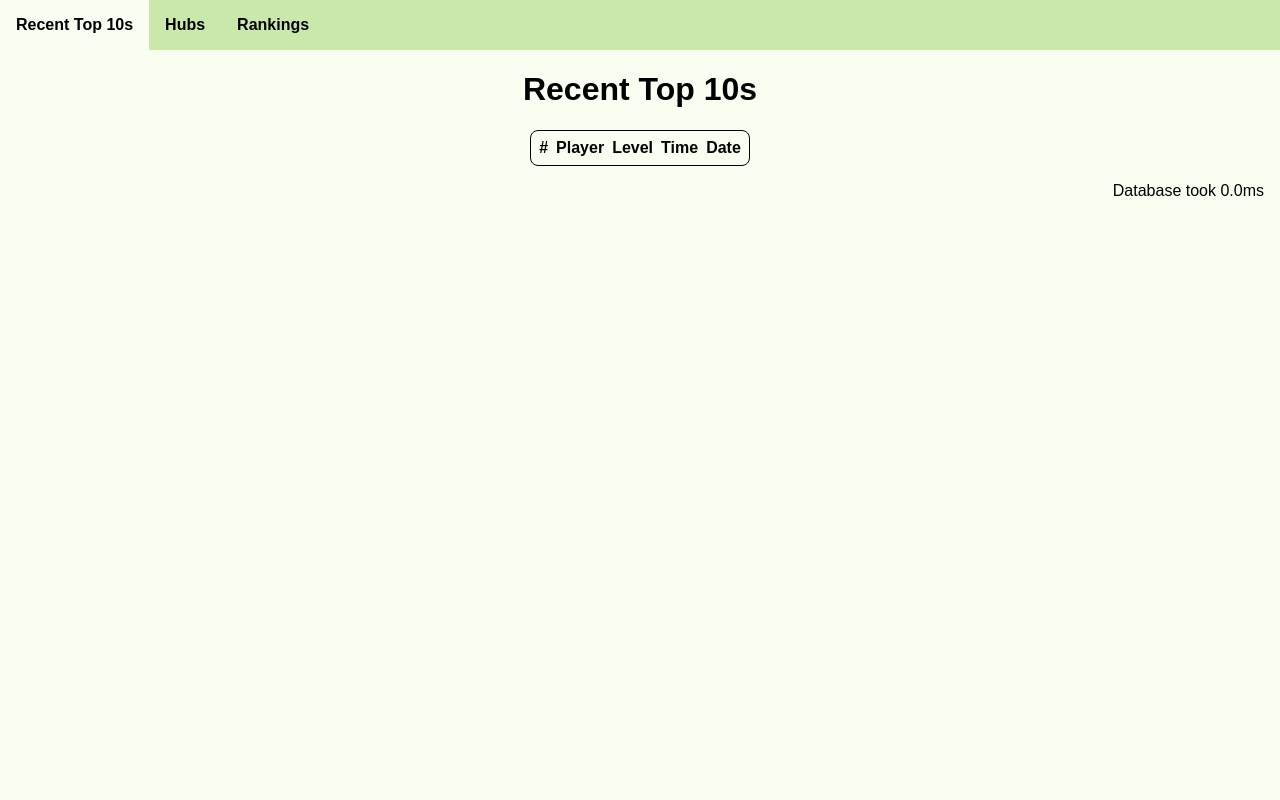
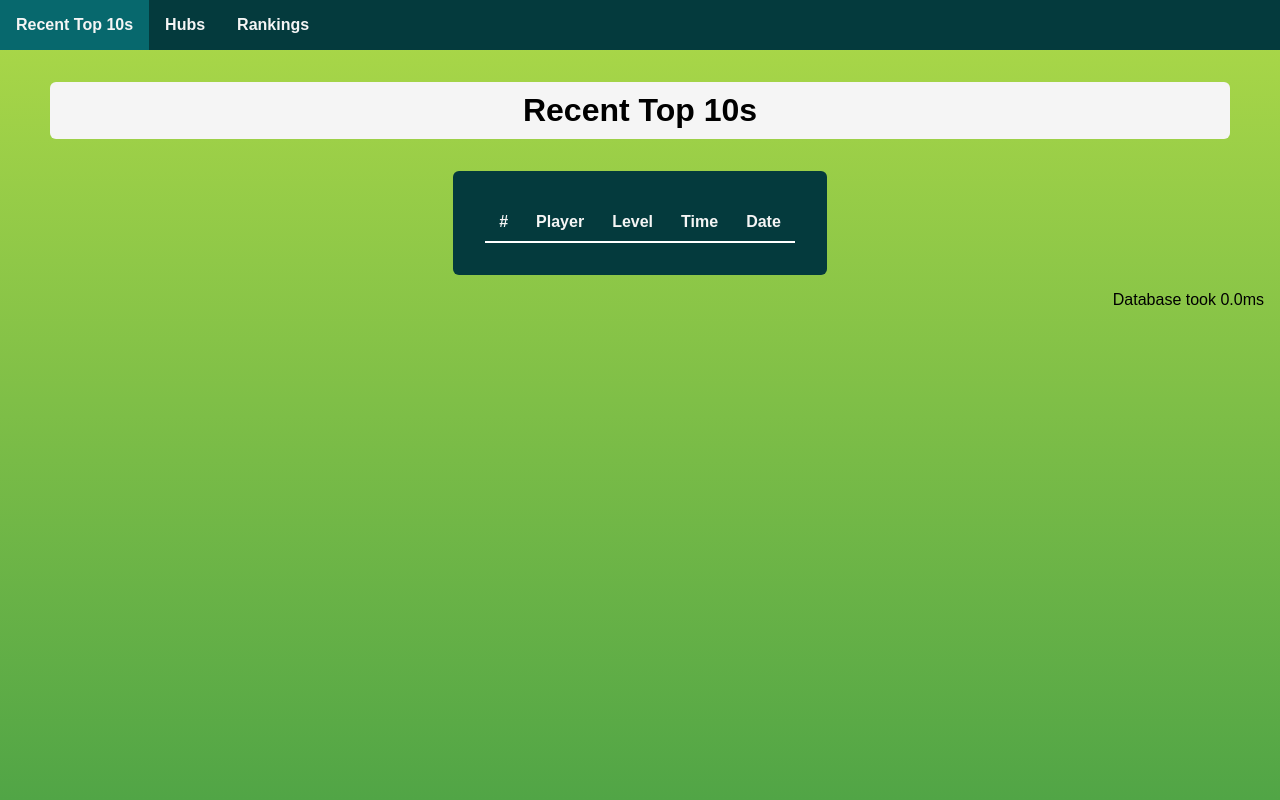
Before and after one commit to AlexMorson/bird-site, a Flask app: page / in a window 1280 px wide. Run offline with Flask 2, Linux system fonts and the light colour scheme; data that the repository does not hold is empty; style sheets or scripts are compiled from the project's sources.

Commit message:
Redesign colors, tweak layout

```diff
--- a/bird/static/style.less
+++ b/bird/static/style.less
@@ -1,31 +1,56 @@
-@background: #f8fff1;
+@background: linear-gradient(to bottom, #add948, #51a546);
+@box-bg: #043a3d;
+@box-fg: whitesmoke;
+@title-bg: whitesmoke;
+@title-fg: black;
 
 body {
-  background-color: @background;
+  background: @background;
   font-family: sans-serif;
   margin: 0;
+  min-height: 100vh;
+}
+
+main {
+  padding: 0 20px;
 }
 
 nav {
   display: flex;
   width: 100%;
-  background: #cae8ac;
+  background: @box-bg;
 
   a {
     padding: 1em;
-    color: black;
+    color: @box-fg;
     font-weight: bold;
     text-decoration: none;
 
     &:hover {
-      background: @background;
+      background-color: lighten(@box-bg, 10%);
     }
   }
 }
 
-.database-time {
-  text-align: right;
-  padding-right: 1em;
+header {
+  font-weight: bold;
+  margin: 2rem 0;
+
+  display: flex;
+  flex-flow: row nowrap;
+  justify-content: center;
+
+  h1 {
+    background: @title-bg;
+    color: @title-fg;
+
+    display: inline;
+    flex-grow: 1;
+    padding: 10px 20px;
+    margin: 0 50px;
+    white-space: nowrap;
+    border-radius: 6px;
+  }
 }
 
 .page-name, .leaderboard-name, .hub-name {
@@ -37,81 +62,83 @@
   flex-wrap: wrap;
   justify-content: center;
   align-items: start;
-  gap: 1rem;
+  gap: 2rem;
   padding: 0 0.2rem;
 }
 
 .vertical-flow {
   display: flex;
-  flex-direction: column;
-  gap: 1rem;
-  padding: 0 0.2rem 0.2rem;
+  flex-flow: column nowrap;
+  align-items: center;
+  gap: 2rem;
 }
 
 .box {
-  padding: 0.5rem;
-  border: 1px solid black;
-  border-radius: 0.5rem;
+  padding: 2rem;
+  border-radius: 6px;
+  background-color: @box-bg;
+  color: @box-fg;
+  a {
+    color: @box-fg;
+    text-decoration: none;
+    &:hover {
+      text-decoration: underline;
+    }
   }
 
-.grid {
-  display: grid;
-  column-gap: 0.5rem;
-  row-gap: 0.5rem;
+  &.inner-box {
+    padding: 0;
+    width: 100%;
+  }
 }
 
-.row {
-  display: contents;
+table {
+  border-collapse: collapse;
+  width: 100%;
+
+  td, th {
+    padding: 10px 14px;
+    white-space: nowrap;
+    overflow: hidden;
+    text-overflow: ellipsis;
+    max-width:  200px;
   }
 
-.header {
+  thead {
+    border-bottom: 2px solid white;
+  }
+  tbody {
+    tr {
+      &:nth-child(even) {
+        background: linear-gradient(to right, @box-bg, lighten(@box-bg, 2%) 5%, lighten(@box-bg, 2%) 95%, @box-bg);
+      }
+    }
+  }
+
+  .rank {
+    text-align: left;
     font-weight: bold;
   }
-
-.rank, .player, .time, .date, .level, .points, .dummy {
-  margin: 0;
+  .player {
+    text-align: left;
   }
-
-.rank, .points {
-  justify-self: center;
+  .level {
+    text-align: left;
   }
-
   .time {
-  justify-self: right;
+    text-align: center;
   }
-
-.player, .level {
-  max-width: 15rem;
-  white-space: nowrap;
-  overflow: hidden;
-  width: 100%;
+  .date {
+    text-align: right;
   }
-
-#level-leaderboard .grid {
-  grid-template-columns: max-content auto max-content max-content;
 }
 
 #recent-top-10 {
-  .grid {
-    grid-template-columns: max-content auto max-content max-content max-content;
-  }
-
-  @media screen and (max-width: 500px) {
-    .grid {
-      grid-template-columns: max-content auto max-content;
-    }
+  @media screen and (max-width: 600px) {
     .time, .date {
       display: none;
     }
   }
-}
-
-#rankings .grid {
-  grid-template-columns: max-content auto max-content;
-}
-
-#user-profile .grid {
-  grid-template-columns: max-content auto max-content max-content;
 }
 
 #hubs {
@@ -125,6 +152,11 @@
   }
 
   .vertical-flow {
-    align-items: center;
+    align-items: stretch;
   }
 }
+
+.database-time {
+  text-align: right;
+  padding-right: 1em;
+}
--- a/bird/templates/recent_top_10.html
+++ b/bird/templates/recent_top_10.html
@@ -6,26 +6,30 @@
 {% block title %}Recent Top 10s{% endblock %}
 
 {% block content %}
-    <div class="flow">
+    <div class="vertical-flow">
         <div class="box">
-            <div class="grid">
-                <div class="row header">
-                    <p class="rank">#</p>
-                    <p class="player">Player</p>
-                    <p class="level">Level</p>
-                    <p class="time">Time</p>
-                    <p class="date">Date</p>
-                </div>
-                {% for replay in replays %}
-                    <div class="row">
-                        <p class="rank">{{ replay.rank }}</p>
-                        <p class="player">{{ render_user(replay.user) }}</p>
-                        <p class="level">{{ render_level(replay.level) }}</p>
-                        <p class="time">{{ replay.time }}</p>
-                        <p class="date">{{ replay.date }}</p>
-                    </div>
-                {% endfor %}
-            </div>
+            <table>
+                <thead>
+                    <tr>
+                        <th class="rank" scope="col">#</th>
+                        <th class="player" scope="col">Player</th>
+                        <th class="level" scope="col">Level</th>
+                        <th class="time" scope="col">Time</th>
+                        <th class="date" scope="col">Date</th>
+                    </tr>
+                </thead>
+                <tbody>
+                    {% for replay in replays %}
+                        <tr>
+                            <td class="rank">{{ replay.rank }}</td>
+                            <td class="player">{{ render_user(replay.user) }}</td>
+                            <td class="level">{{ render_level(replay.level) }}</td>
+                            <td class="time">{{ replay.time }}</td>
+                            <td class="date">{{ replay.date }}</td>
+                        </tr>
+                    {% endfor %}
+                </tbody>
+            </table>
         </div>
     </div>
 {% endblock %}
```
Also changed, not shown: bird/templates/level_leaderboard.html (+20 -16 lines), bird/templates/rankings.html (+18 -14 lines), bird/templates/user_profile.html (+17 -15 lines), bird/templates/hubs.html (line endings or trailing spaces). Lines whose indentation alone changed are shown as unchanged.
